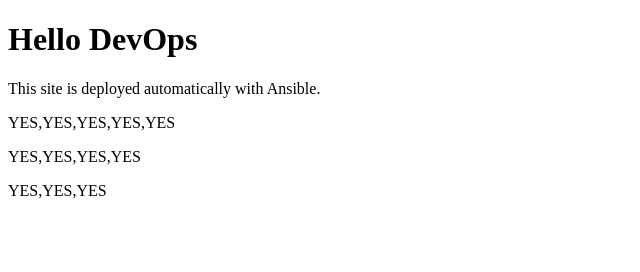
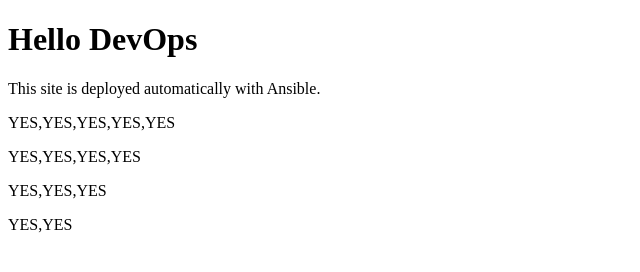
Before and after one commit to Weiyuantao-itnsa/devops-ansible-website, a plain HTML site: page ansible/roles/nginx/files/index.html in a window 1280 px wide. Shown: the full height of the page, 0-640 px from the left. Drawn offline with Linux system fonts and the light colour scheme.

Commit message:
update web

```diff
--- a/ansible/roles/nginx/files/index.html
+++ b/ansible/roles/nginx/files/index.html
@@ -11,6 +11,8 @@
 <p>YES,YES,YES,YES,YES</p>
 <p>YES,YES,YES,YES</p>
 <p>YES,YES,YES</P>
+<p>YES,YES</P>
+
 
 
 </body>
```
